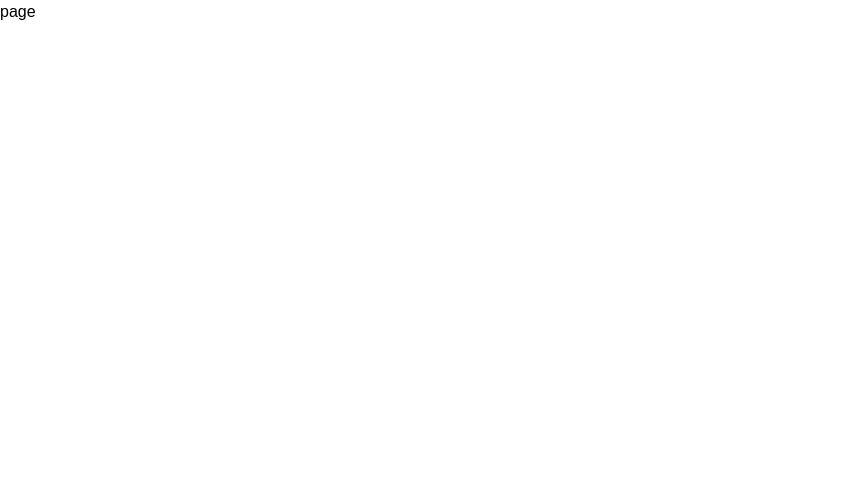
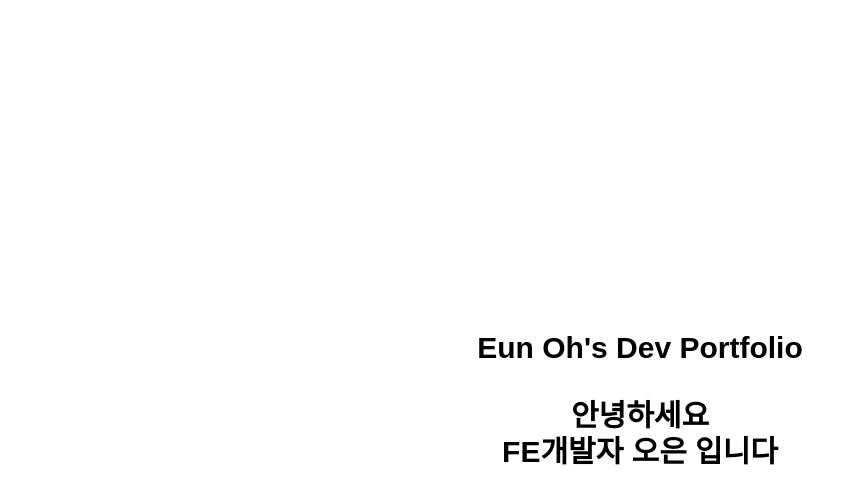
Before and after one commit to eunsun-projects/eunoh-dev, a Next.js app: page / in a window 1280 px wide. Shown: the top 504 px of the page, without its empty margins (0-864 px from the left). Built offline with nearby package versions, Linux system fonts and the light colour scheme; a web font is replaced by a local one.

Commit message:
[update]: 기본 페이지 작성 시작

```diff
--- a/package.json
+++ b/package.json
@@ -15,7 +15,8 @@
     "react": "^18",
     "react-dom": "^18",
     "react-icons": "^5.3.0",
-    "react-intersection-observer": "^9.13.0"
+    "react-intersection-observer": "^9.13.0",
+    "tailwind-merge": "^2.5.2"
   },
   "devDependencies": {
     "@types/node": "^20",
--- /dev/null
+++ b/src/app/(public)/_components/Hello.tsx
@@ -0,0 +1,17 @@
+function Hello() {
+    return (
+        <section className="flex flex-col items-center justify-center h-dvh">
+            <div className="flex flex-col items-center justify-center gap-8">
+                <h3 className="text-3xl font-bold">
+                    {"Eun Oh's Dev Portfolio"}
+                </h3>
+                <div className="flex flex-col items-center justify-center">
+                    <h2 className="text-3xl font-bold">안녕하세요</h2>
+                    <h1 className="text-3xl font-bold">FE개발자 오은 입니다</h1>
+                </div>
+            </div>
+        </section>
+    );
+}
+
+export default Hello;
--- /dev/null
+++ b/src/app/(public)/_components/MainComponent.tsx
@@ -0,0 +1,13 @@
+"use client";
+
+import Hello from "./Hello";
+
+function MainComponent() {
+    return (
+        <main className="flex flex-col items-center justify-center h-dvh dark:bg-gray-900 dark:text-white">
+            <Hello />
+        </main>
+    );
+}
+
+export default MainComponent;
--- a/src/app/(public)/page.tsx
+++ b/src/app/(public)/page.tsx
@@ -1,5 +1,7 @@
+import MainComponent from "./_components/MainComponent";
+
 function MainPage() {
-    return <div>page</div>;
+    return <MainComponent />;
 }
 
 export default MainPage;
--- a/src/app/fonts.ts
+++ b/src/app/fonts.ts
@@ -1,6 +1,6 @@
 import localFont from "next/font/local";
 
 export const d2coding = localFont({
-    src: "../fonts/D2Coding.woff2",
+    src: "../fonts/D2Coding.woff",
     display: "swap",
 });
--- a/src/app/layout.tsx
+++ b/src/app/layout.tsx
@@ -4,8 +4,8 @@ import { d2coding } from "./fonts";
 import "./globals.css";
 
 export const metadata: Metadata = {
-    title: "Create Next App",
-    description: "Generated by create next app",
+    title: "EunOh's Portfolio",
+    description: "EunOh's Dev Portfolio",
 };
 
 export default function RootLayout({
@@ -14,7 +14,7 @@ export default function RootLayout({
     children: React.ReactNode;
 }>) {
     return (
-        <html lang="en">
+        <html lang="ko">
             <body className={d2coding.className}>
                 <QueryProvider>{children}</QueryProvider>
             </body>
```
Also changed, not shown: 1 other file (tests, documents, lock files or other folders).
